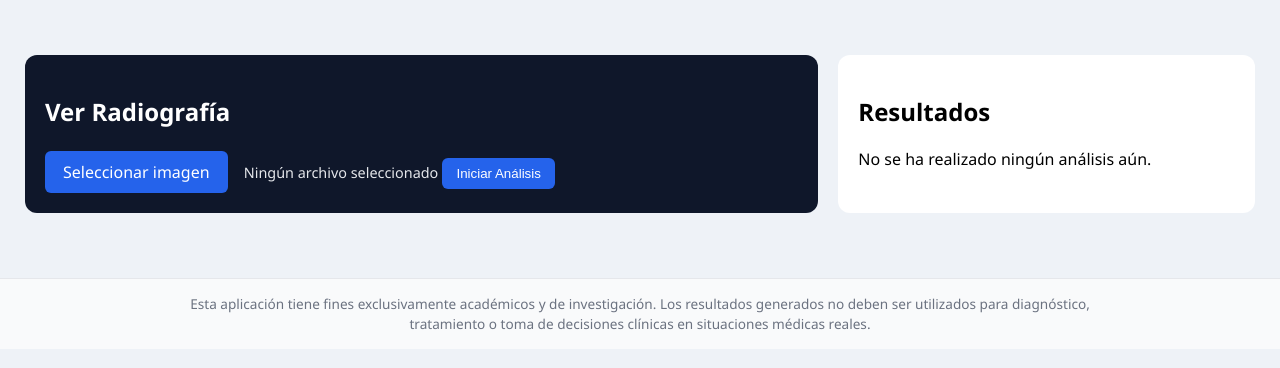
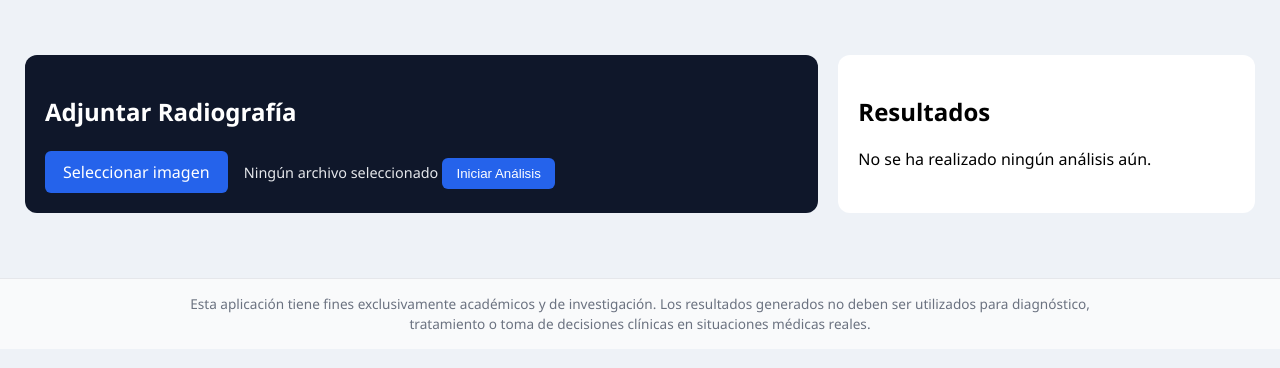
Before and after one commit to lucasduenas/maia_proyecto_desarrollo_soluciones, a Flask app: page / in a window 1280 px wide. Shown: the part 120-488 px from the top of the page. Run offline with Flask 3, Linux system fonts and the light colour scheme.

Commit message:
cambio de label "Ver Radiografía" por "Adjuntar Radiografía"

```diff
--- a/app_hernia/frontend/templates/index.html
+++ b/app_hernia/frontend/templates/index.html
@@ -28,7 +28,7 @@
 
     <!-- LEFT -->
     <div class="viewer">
-        <h2>Ver Radiografía</h2>
+        <h2>Adjuntar Radiografía</h2>
 
         <form method="POST" enctype="multipart/form-data">
             <label for="file-upload" class="file-label">
```
